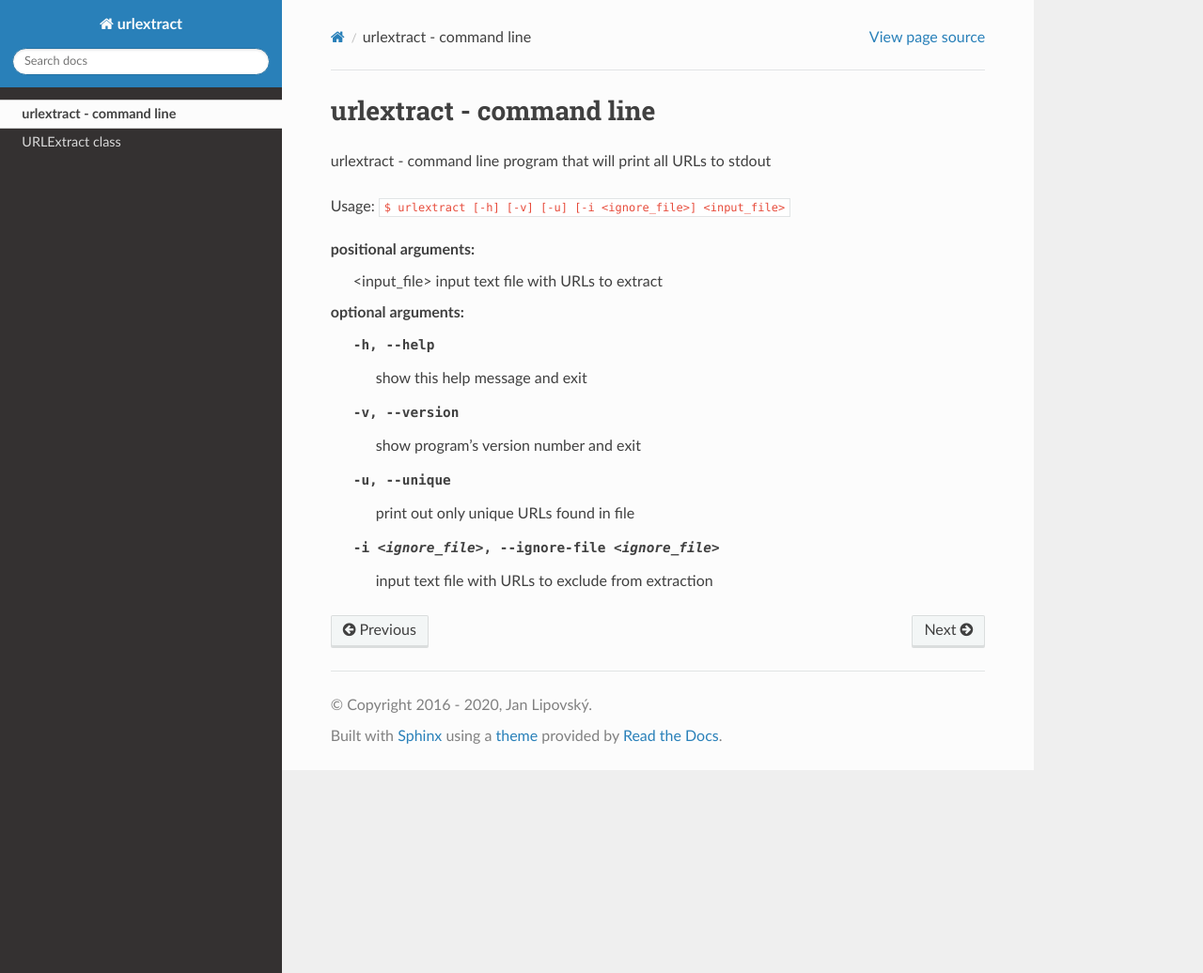
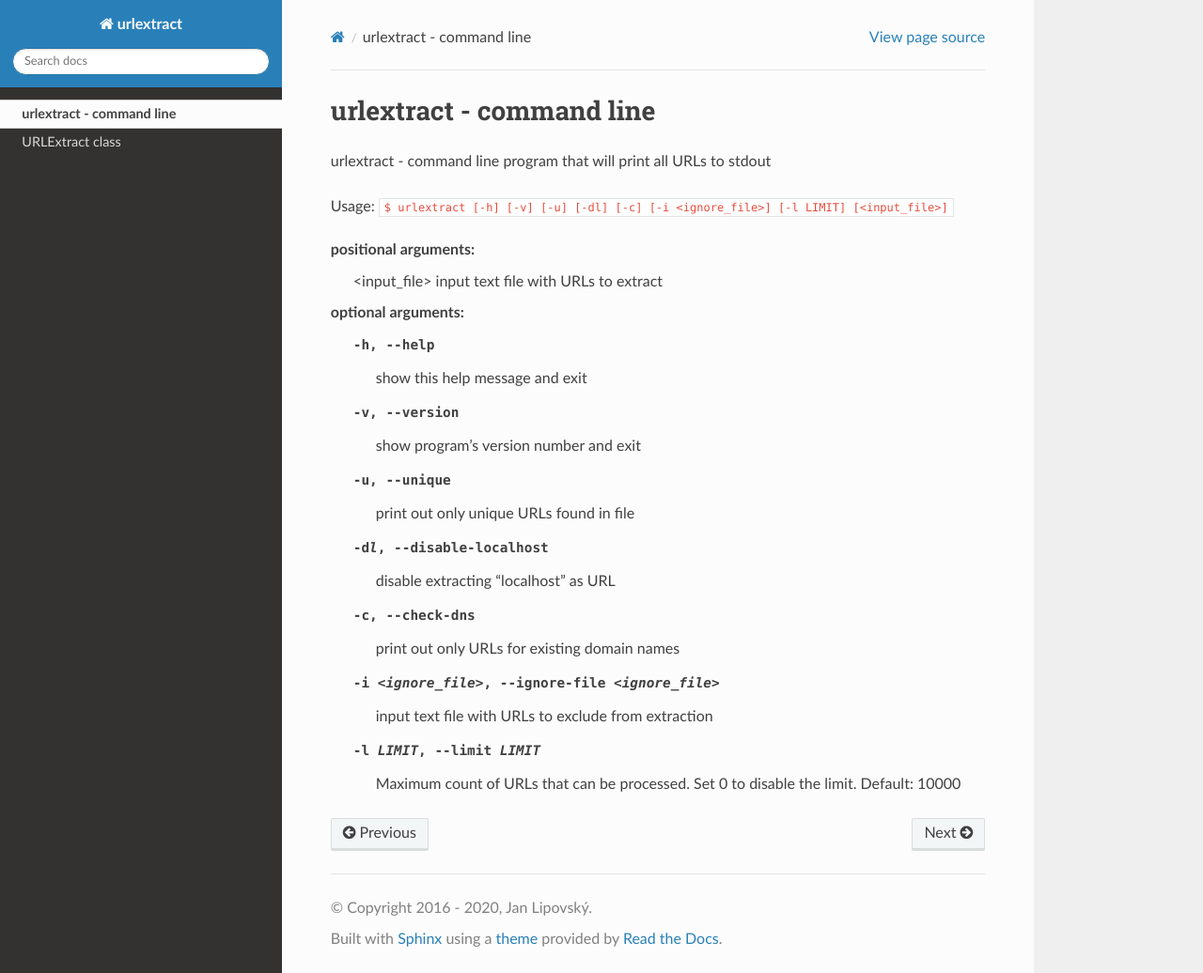
Before and after one commit to lipoja/URLExtract, a Sphinx documentation site: the page built from docs/urlextract_cmd.rst, in a window 1280 px wide and 1036 px high. Shown: the whole window at 94% size. Built offline with Sphinx 7.4.7 and the Read the Docs theme 2.0.0, drawn with Linux system fonts in a browser that asks for light colours; formulas are drawn with MathJax 3; the version number could not be read and is left out.

Commit message:
Updating documentation

```diff
--- a/docs/urlextract_cmd.rst
+++ b/docs/urlextract_cmd.rst
@@ -3,14 +3,20 @@
 
 urlextract - command line program that will print all URLs to stdout
 
-Usage: ``$ urlextract [-h] [-v] [-u] [-i <ignore_file>] <input_file>``
+Usage: ``$ urlextract [-h] [-v] [-u] [-dl] [-c] [-i <ignore_file>] [-l LIMIT] [<input_file>]``
 
 positional arguments:
-    <input_file> input text file with URLs to extract
+  <input_file>          input text file with URLs to extract
 
 optional arguments:
-    -h, --help     show this help message and exit
-    -v, --version  show program's version number and exit
-    -u, --unique   print out only unique URLs found in file
-    -i <ignore_file>, --ignore-file <ignore_file>
-                   input text file with URLs to exclude from extraction
+  -h, --help            show this help message and exit
+  -v, --version         show program's version number and exit
+  -u, --unique          print out only unique URLs found in file
+  -dl, --disable-localhost
+                        disable extracting "localhost" as URL
+  -c, --check-dns       print out only URLs for existing domain names
+  -i <ignore_file>, --ignore-file <ignore_file>
+                        input text file with URLs to exclude from extraction
+  -l LIMIT, --limit LIMIT
+                        Maximum count of URLs that can be processed. Set 0 to
+                        disable the limit. Default: 10000
```
